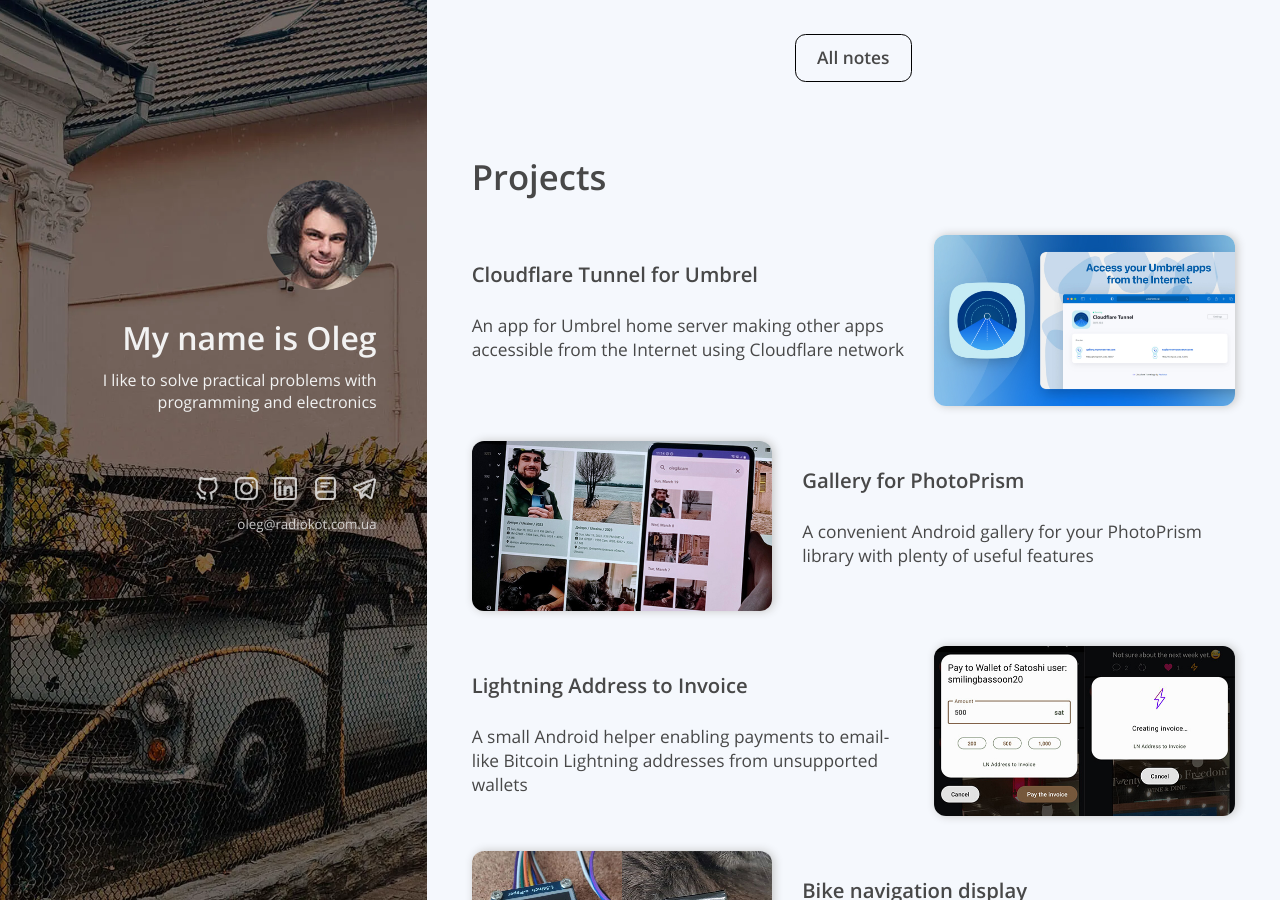
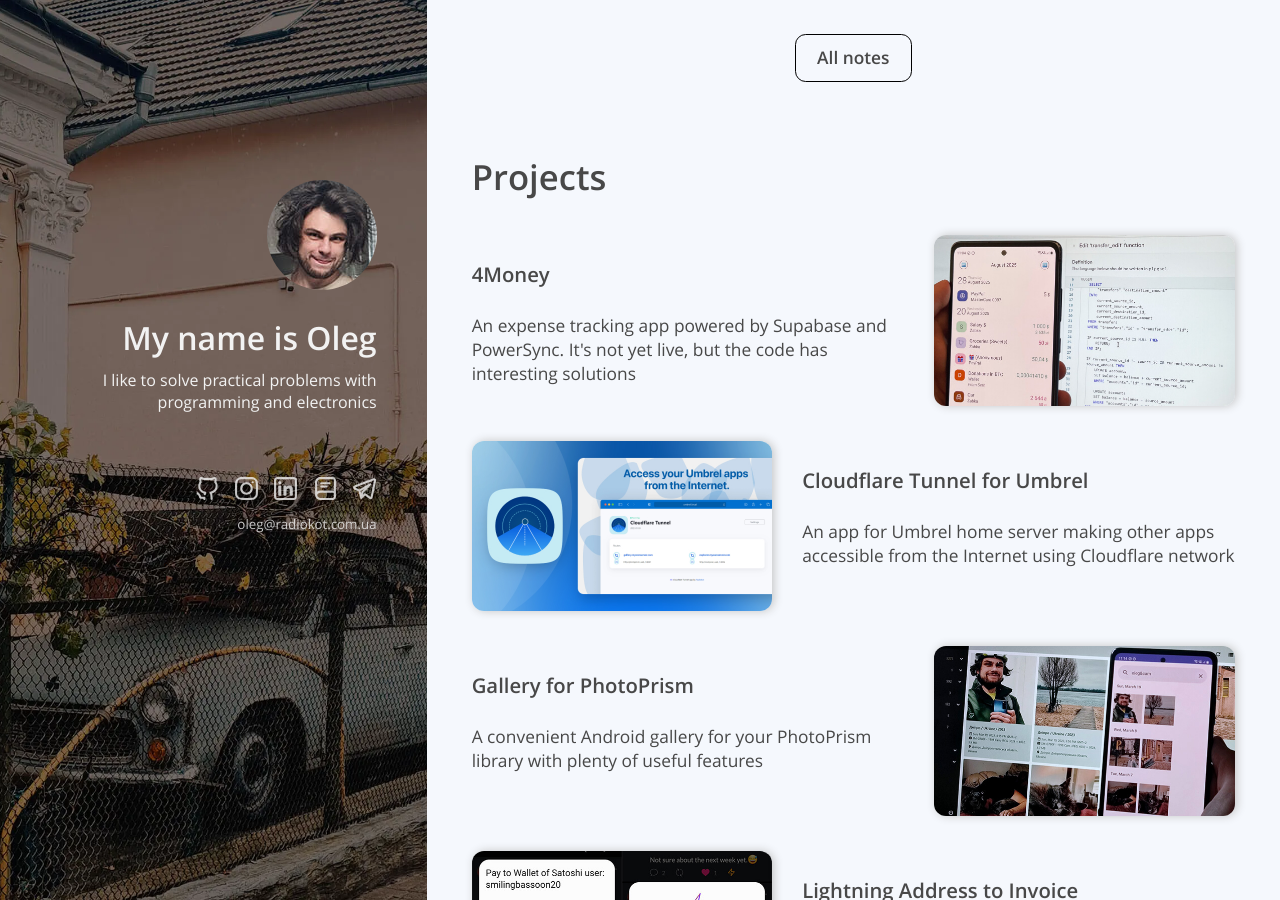
Before and after one commit to Radiokot/website, a Jekyll site: the page built from index.html, in a window 1280 px wide and 900 px high, scrolled down 884 px. Built offline with Jekyll 4.4.1, drawn with Linux system fonts in a browser that asks for light colours.

Commit message:
Add 4Money as a project

```diff
--- a/_config.yml
+++ b/_config.yml
@@ -13,6 +13,7 @@
     output: true
     permalink: /p/:title
     order:
+      - 4money.html
       - umbrel-cloudflared.html
       - photoprism-android-gallery.html
       - ln-addr-to-invoice.html
--- /dev/null
+++ b/_projects/4money.html
@@ -0,0 +1,6 @@
+---
+title: 4Money
+description: An expense tracking app powered by Supabase and PowerSync. It's not yet live, but the code has interesting solutions
+layout: redirect
+destination: https://github.com/Radiokot/4money
+---
```
Also changed, not shown: assets/img/projects/4money/thumbnail.jpg (added).
